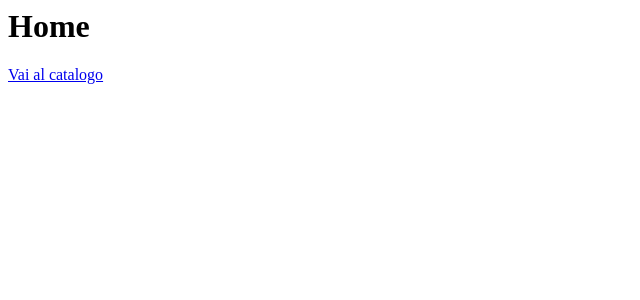
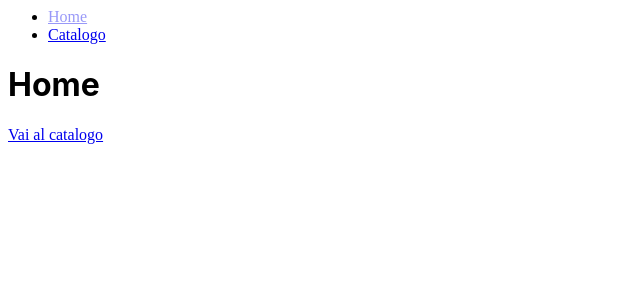
Before and after one commit to ilasw/edgemony-react-router, a React (Create React App) app: page / in a window 1280 px wide. Shown: the top 300 px of the page, without its empty margins (0-640 px from the left). Built offline with nearby package versions, Linux system fonts and the light colour scheme.

Commit message:
feat: added navbar component

```diff
--- a/src/App.js
+++ b/src/App.js
@@ -1,26 +1,20 @@
 import React, { useState } from 'react';
 import './style.css';
-
+import { BrowserRouter, Routes, Route } from 'react-router-dom';
 import { Home, Catalog } from './pages';
+import { Navbar } from './components/navbar/navbar.jsx';
 
 export default function App() {
-  const [route, setRoute] = useState('home');
-
   return (
     <div>
-      <nav>
-        <ul>
-          {['home', 'catalog'].map((key) => (
-            <li key={key}>
-              <button disabled={route === key} onClick={() => setRoute(key)}>
-                {key}
-              </button>
-            </li>
-          ))}
-        </ul>
-      </nav>
-      {route === 'home' && <Home />}
-      {route === 'catalog' && <Catalog />}
+      <BrowserRouter>
+        <Navbar />
+        <Routes>
+          <Route path="/" element={<Home />} />
+          <Route path="/catalogo" element={<Catalog />} />
+          <Route path="*" element={<div>Pagina non trovata</div>} />
+        </Routes>
+      </BrowserRouter>
     </div>
   );
 }
--- /dev/null
+++ b/src/components/navbar/navbar.jsx
@@ -0,0 +1,38 @@
+import React from 'react';
+import { Link, NavLink } from 'react-router-dom';
+
+export const Navbar = () => {
+  const links = [
+    { href: '/', label: 'Home', title: 'Vai alla home' },
+    { href: '/catalogo', label: 'Catalogo' },
+  ];
+
+  // Destructoring di un object:
+  // const obj = { href: '/', label: 'Home' };
+  // const { href, label } = obj;
+  // sotto lo usiamo nel parametro della funzione passata al map
+
+  return (
+    <nav>
+      <ul>
+        {links.map(({ href, label, title }) => (
+          <li key={href}>
+            <NavLink
+              to={href}
+              title={title ? title : label}
+              style={({ isActive }) => ({
+                pointerEvents: isActive ? 'none' : 'auto',
+                opacity: isActive ? 0.4 : 1,
+              })}
+              className={({ isActive }) =>
+                isActive ? 'nav nav--active' : 'nav'
+              }
+            >
+              {label}
+            </NavLink>
+          </li>
+        ))}
+      </ul>
+    </nav>
+  );
+};
--- a/src/index.js
+++ b/src/index.js
@@ -1,20 +1,12 @@
 import React, { StrictMode } from 'react';
 import { createRoot } from 'react-dom/client';
-import { BrowserRouter, Routes, Route } from 'react-router-dom';
-
-import { Home, Catalog } from './pages';
+import App from './App.js';
 
 const rootElement = document.getElementById('root');
 const root = createRoot(rootElement);
 
 root.render(
   <StrictMode>
-    <BrowserRouter>
-      <Routes>
-        <Route path="/" element={<Home />} />
-        <Route path="/catalogo" element={<Catalog />} />
-        <Route path="*" element={<div>Pagina non trovata</div>} />
-      </Routes>
-    </BrowserRouter>
+      <App />
   </StrictMode>
 );
--- a/src/pages/home/home.jsx
+++ b/src/pages/home/home.jsx
@@ -1,16 +1,14 @@
 import React from 'react';
+import { Link } from 'react-router-dom';
 
 export const Home = () => {
   return (
     <div>
       <h1>Home</h1>
-      <a
-        href="/catalogo"
-        title="Vedi tutte le ricette"
-        ariaLabel="Vedi tutte le ricette"
-      >
+      {/* todo: implementare aria-label */}
+      <Link to="/catalogo" title="Vedi tutte le ricette">
         Vai al catalogo
-      </a>
+      </Link>
     </div>
   );
 };
```
Also changed, not shown: 1 other file (tests, documents, lock files or other folders).
